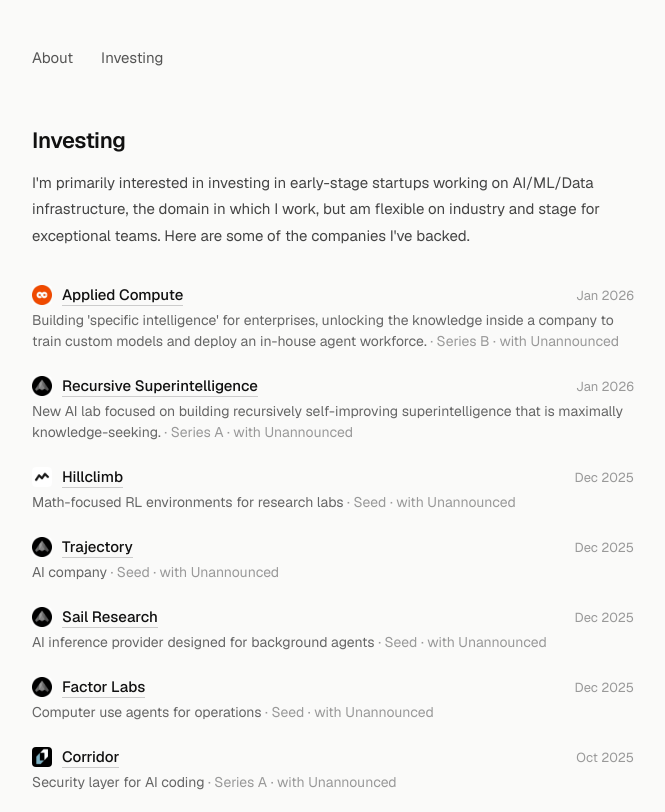
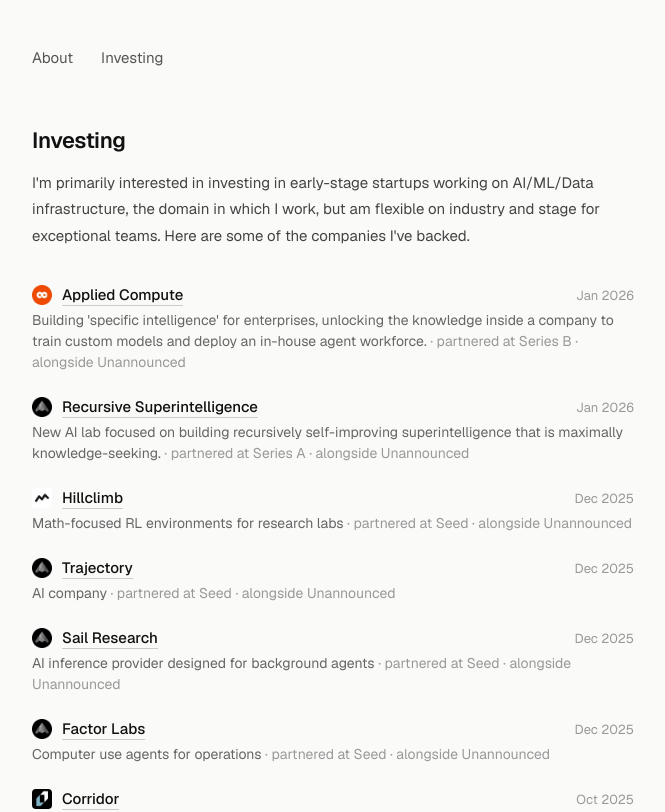
Before and after one commit to levensti/personal-site, a Next.js app: page /investing in a window 1280 px wide. Shown: the top 812 px of the page, without its empty margins (307-972 px from the left). Built offline with nearby package versions, Linux system fonts and the light colour scheme.

Commit message:
Minor phrasing on investing page

```diff
--- a/app/investing/page.tsx
+++ b/app/investing/page.tsx
@@ -259,11 +259,11 @@
               }}
             >
               {investment.description}
-              <span style={{ color: "#999" }}> · {investment.stage}</span>
+              <span style={{ color: "#999" }}> · partnered at {investment.stage}</span>
               {investment.coInvestors && (
                 <span style={{ color: "#999" }}>
                   {" "}
-                  · with {investment.coInvestors}
+                  · alongside {investment.coInvestors}
                 </span>
               )}
             </p>
```
